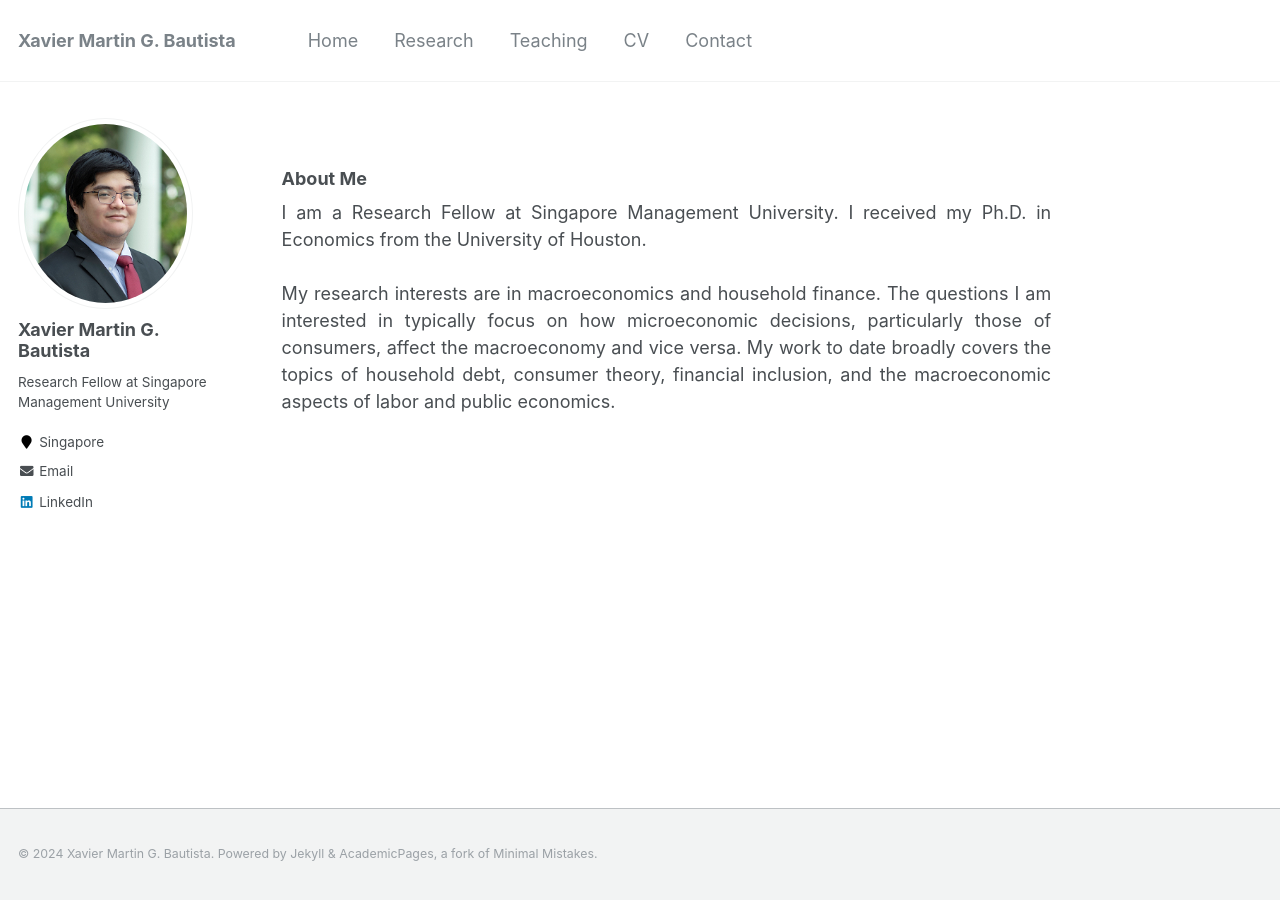
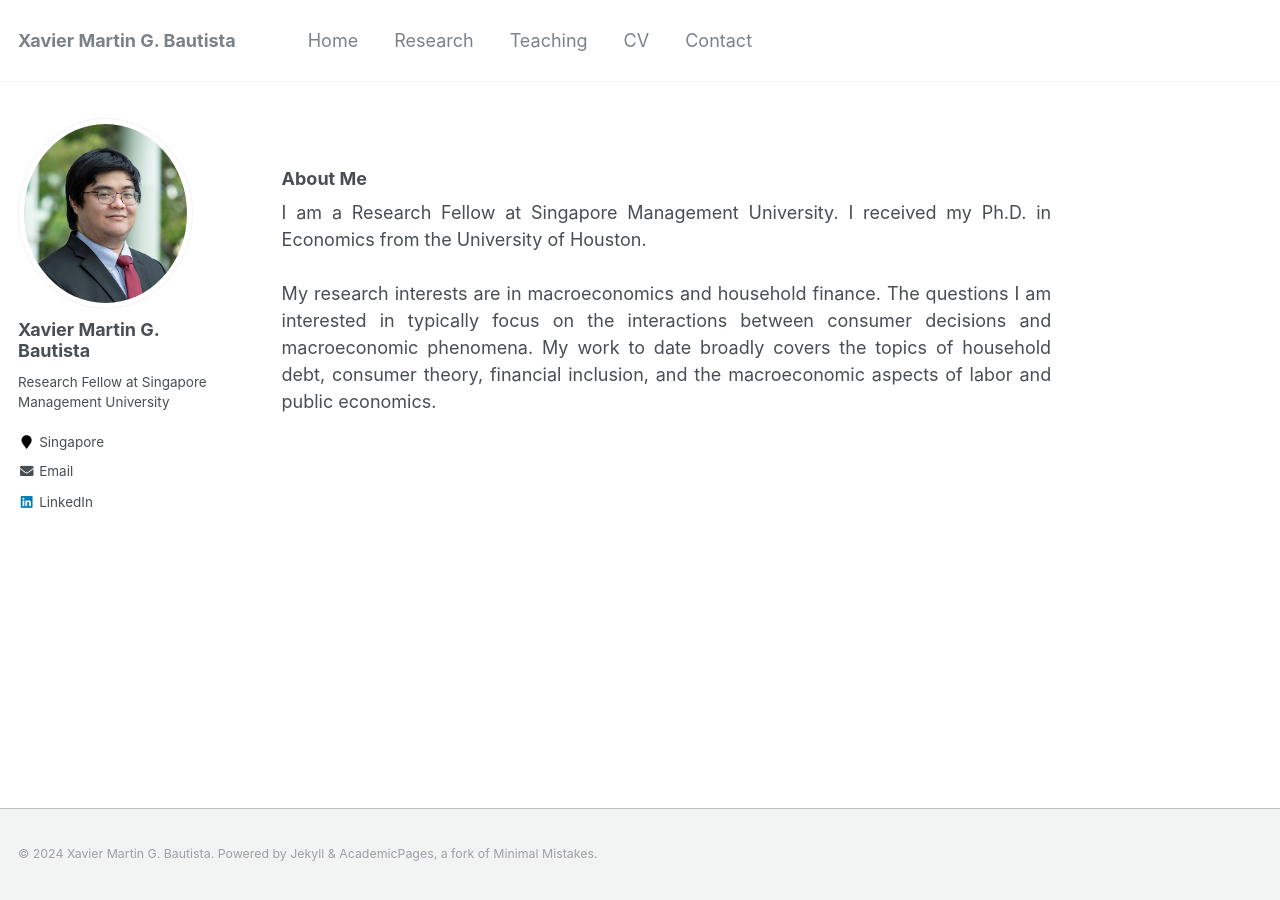
Before and after one commit to xmgbautista/xmgbautista.github.io, a Jekyll site: the page built from _pages/about.md, in a window 1280 px wide. Built offline with Jekyll 4.4.1, drawn with Linux system fonts in a browser that asks for light colours.

Commit message:
Update about.md

```diff
--- a/_pages/about.md
+++ b/_pages/about.md
@@ -20,7 +20,7 @@
 <p style='text-align: justify;'>
 I am a Research Fellow at Singapore Management University. I received my Ph.D. in Economics from the University of Houston. <br>
 <br>
-My research interests are in macroeconomics and household finance. The questions I am interested in typically focus on how microeconomic
-decisions, particularly those of consumers, affect the macroeconomy and vice versa. My work to date broadly covers the topics of
-household debt, consumer theory, financial inclusion, and the macroeconomic aspects of labor and public economics.
+My research interests are in macroeconomics and household finance. The questions I am interested in typically focus on the interactions
+between consumer decisions and macroeconomic phenomena. My work to date broadly covers the topics of household debt, consumer theory,
+financial inclusion, and the macroeconomic aspects of labor and public economics.
 </p>
```
